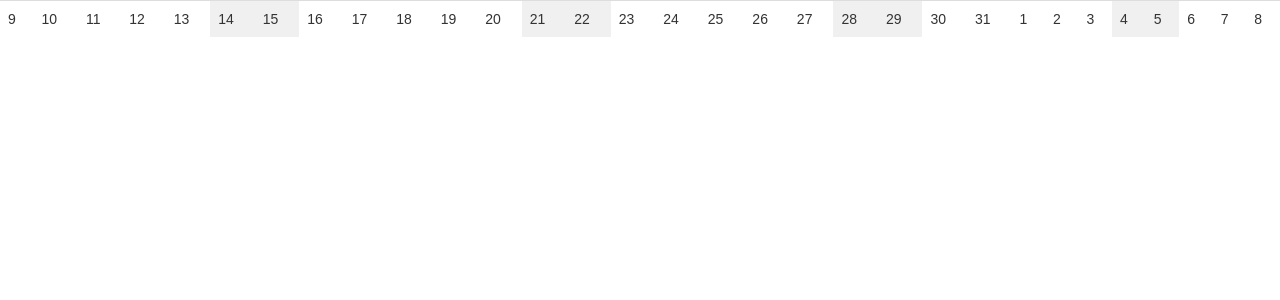
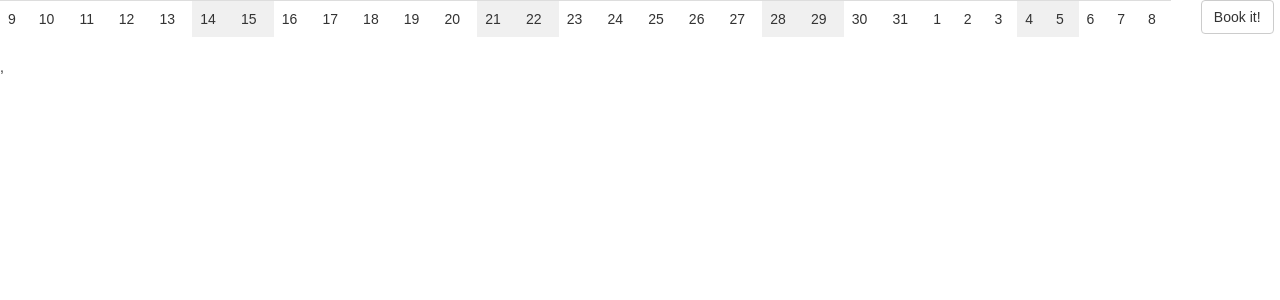
Before and after one commit to looplight/copperpass, a React (Create React App) app: page / in a window 1280 px wide. Shown: the top 300 px of the page. Built offline with nearby package versions, Linux system fonts and the light colour scheme.

Commit message:
added button component

```diff
--- /dev/null
+++ b/src/components/Common/Button.jsx
@@ -0,0 +1,25 @@
+import React, { Component }  from 'react';
+import moment                from 'moment';
+import ReactDOM              from 'react-dom';
+import _                     from 'lodash';
+
+class Button extends Component {
+    constructor(props) {
+        super(props);
+    }
+
+    componentDidMount() {
+    }
+
+    componentWillUnmount() {
+    }
+
+    render() {
+        return (<button
+            className='btn btn-default'
+            onClick={this.props.handle_click}>Book it!</button>)
+
+    }
+}
+
+export default Button;
--- a/src/components/Schedule/Schedule.js
+++ b/src/components/Schedule/Schedule.js
@@ -1,6 +1,6 @@
 import React, { Component } from 'react';
-import ScheduleList from './ScheduleList';
-import moment from 'moment';
+import ScheduleList         from './ScheduleList';
+import moment               from 'moment';
 
 class Schedule extends Component {
   constructor(props) {
--- a/src/components/Schedule/ScheduleHeaderRow.js
+++ b/src/components/Schedule/ScheduleHeaderRow.js
@@ -16,9 +16,11 @@ const build_header = (today) => {
 
 const ScheduleHeaderRow = ({today}) => {
 	return (
-		<tr>
-			{build_header(today)}
-		</tr>
+		<table className="table schedule">
+			<tbody>
+				<tr>{build_header(today)}</tr>
+			</tbody>
+		</table>
 	)
 }
 
--- a/src/components/Schedule/ScheduleListRow.js
+++ b/src/components/Schedule/ScheduleListRow.js
@@ -1,6 +1,7 @@
 import React, { Component }  from 'react';
 import moment 				 from 'moment';
 import ScheduleListDay 		 from './ScheduleListDay';
+import Button 		 		 from '../Common/Button';
 import ReactDOM 			 from 'react-dom';
 import _ 					 from 'lodash';
 
@@ -189,11 +190,18 @@ class ScheduleListRow extends Component {
   		});
   		// onMouseLeave is bypassed for now
   		return (
-  			<table className="table schedule">
-  				<tbody>
-  					<tr  onMouseLeave={this._handle_mouse_leave}>{days}</tr>
-  				</tbody>
-  			</table>
+  			<div className="row">
+  				<div className="col-sm-11">
+		  			<table className="table schedule">
+		  				<tbody>
+		  					<tr  onMouseLeave={this._handle_mouse_leave}>{days}</tr>
+		  				</tbody>
+		  			</table>
+		  		</div>
+		  		<div className="col-sm-1">
+		  			<Button/>
+		  		</div>
+  			</div>
   	)}
 }
 
--- a/src/index.js
+++ b/src/index.js
@@ -2,13 +2,15 @@ import React 	from 'react';
 import ReactDOM from 'react-dom';
 import Schedule from './components/Schedule/Schedule';
 import ScheduleListRow from './components/Schedule/ScheduleListRow';
+import ScheduleHeaderRow    from './components/Schedule/ScheduleHeaderRow';
 import moment 	from 'moment';
 import '../node_modules/bootstrap/dist/css/bootstrap.min.css';
 import './index.css';
 
 
 ReactDOM.render(
-
-  <ScheduleListRow eventTypes="mouseup" today={moment() } />,
+    <div>
+        <ScheduleListRow eventTypes="mouseup" today={moment() } />,
+  </div>,
   document.getElementById('root')
 );
```
Also changed, not shown: 3 other files (tests, documents, lock files or other folders).
